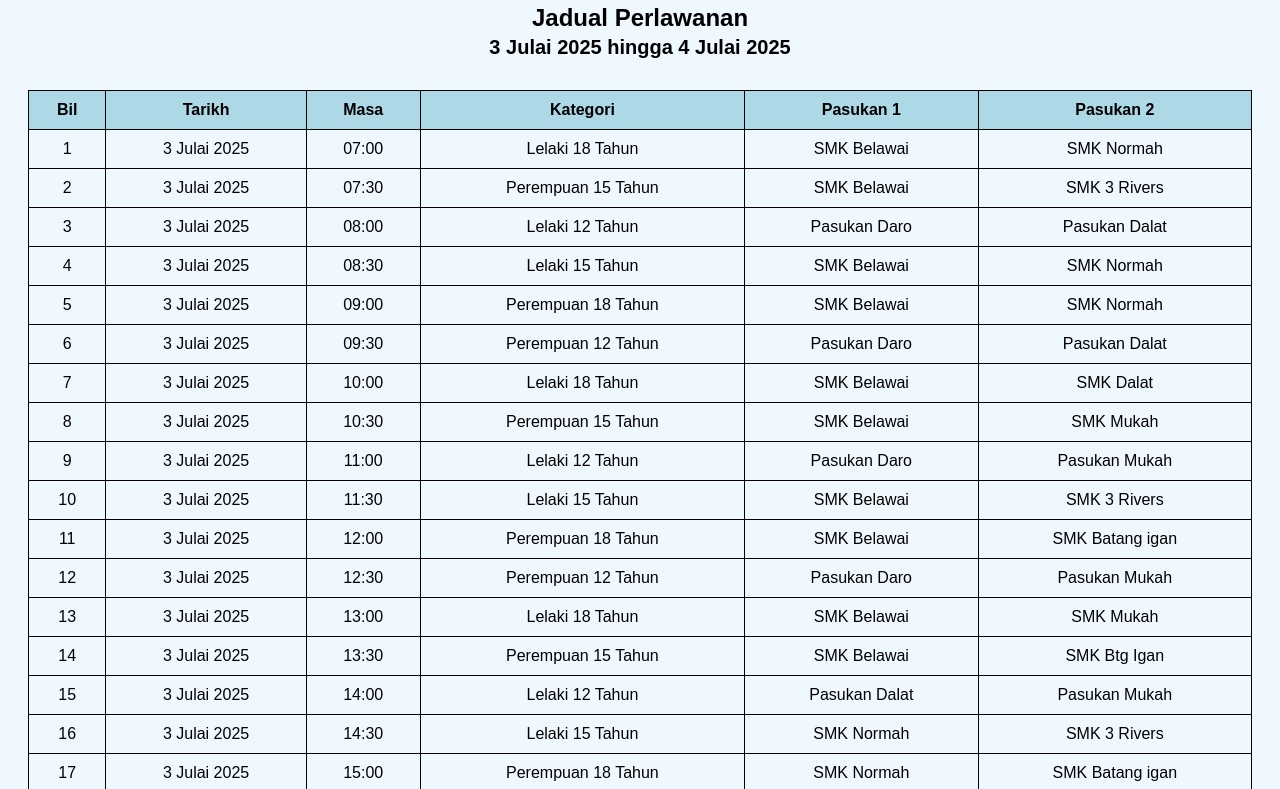
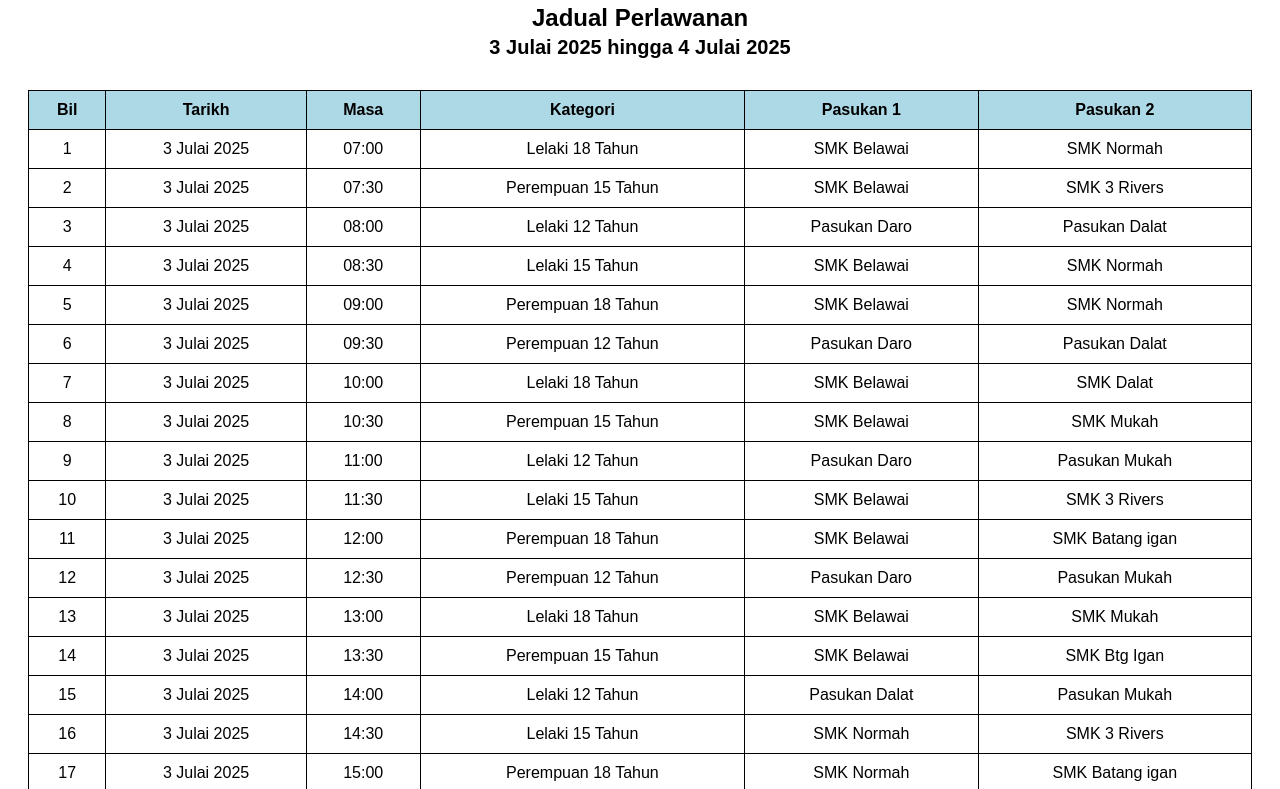
Before and after one commit to ediharianto010474/hokimssb2025, a plain HTML site: page jadual.html in a window 1280 px wide. Shown: the part 274-1063 px from the top of the page. Drawn offline with Linux system fonts and the light colour scheme.

Commit message:
Update jadual.html

```diff
--- a/jadual.html
+++ b/jadual.html
@@ -7,7 +7,7 @@
   <style>
     body {
       font-family: Arial, sans-serif;
-      background: #f0f8ff;
+      background: white;
       padding: 20px;
     }
     h1, h2 {
```
